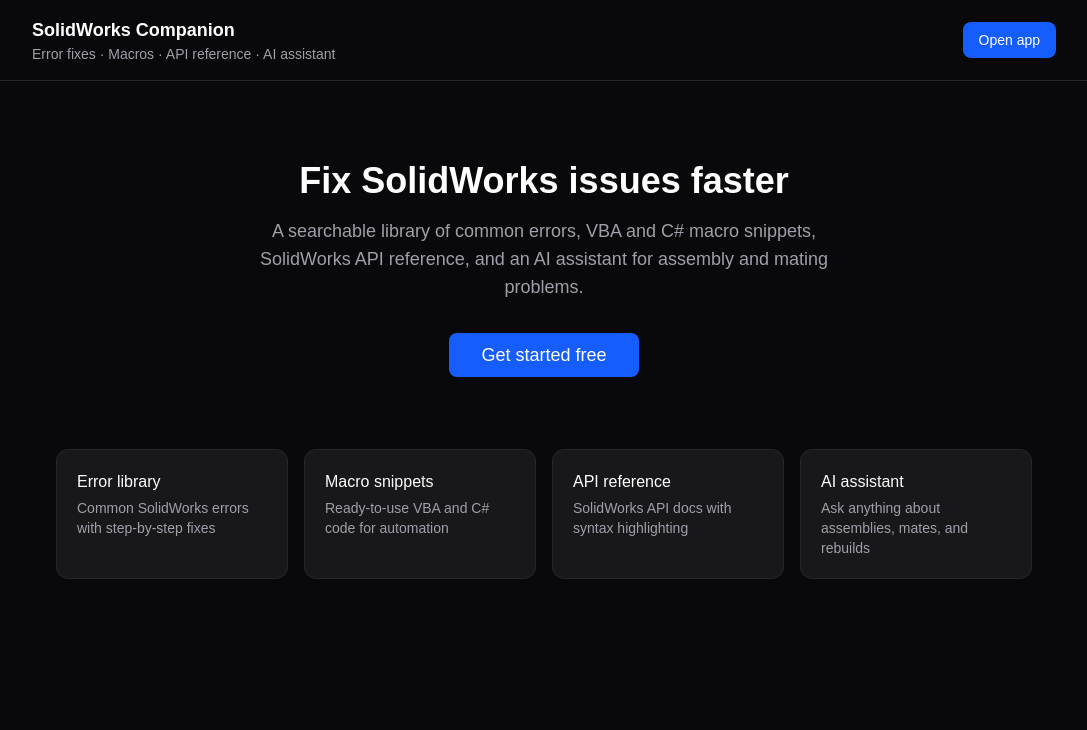
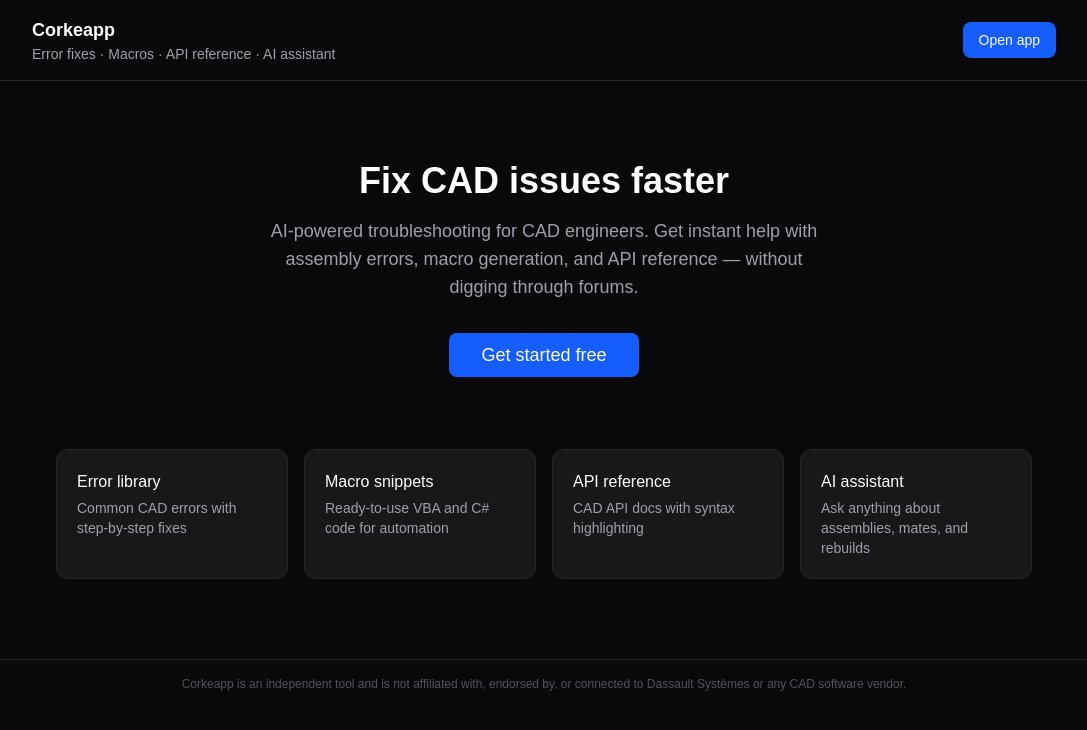
Before and after one commit to Corkesys/corkeapp, a Next.js app: page / in a window 1280 px wide. Shown: the top 730 px of the page, without its empty margins (96-1183 px from the left). Built offline with nearby package versions, Linux system fonts and the light colour scheme.

Commit message:
rebrand to Corkeapp, remove trademark references

```diff
--- a/app/dashboard/page.tsx
+++ b/app/dashboard/page.tsx
@@ -4,7 +4,7 @@ export default function Dashboard() {
       <header className="border-b border-zinc-800 px-6 py-4">
         <div className="max-w-6xl mx-auto flex items-center justify-between">
           <div>
-            <h1 className="text-lg font-semibold text-white">SolidWorks Companion</h1>
+            <h1 className="text-lg font-semibold text-white">Corkeapp</h1>
             <p className="text-sm text-zinc-400">Assembly · Mating · Macros · API</p>
           </div>
           <span className="text-xs text-zinc-500 border border-zinc-700 rounded-full px-3 py-1">Free plan</span>
@@ -39,7 +39,7 @@ export default function Dashboard() {
         <section className="space-y-4">
           <h2 className="text-base font-medium text-zinc-300">AI assistant</h2>
           <div className="bg-zinc-900 border border-zinc-800 rounded-xl p-4 space-y-3">
-            <p className="text-zinc-400 text-sm">Ask anything about SolidWorks assemblies, mates, macros, or errors.</p>
+            <p className="text-zinc-400 text-sm">Ask anything about CAD assemblies, mates, macros, or errors.</p>
             <textarea
               className="w-full bg-zinc-800 border border-zinc-700 rounded-lg px-3 py-2 text-sm text-white resize-none focus:outline-none focus:border-blue-500"
               rows={4}
--- a/app/layout.tsx
+++ b/app/layout.tsx
@@ -13,8 +13,8 @@ const geistMono = Geist_Mono({
 });
 
 export const metadata: Metadata = {
-  title: "Create Next App",
-  description: "Generated by create next app",
+  title: "Corkeapp — CAD Assistant",
+  description: "Assembly fixes, macros, API reference and AI troubleshooting for CAD engineers.",
 };
 
 export default function RootLayout({
--- a/app/page.tsx
+++ b/app/page.tsx
@@ -4,21 +4,21 @@ export default function Home() {
       <header className="border-b border-zinc-800 px-6 py-4">
         <div className="max-w-5xl mx-auto flex items-center justify-between">
           <div>
-            <h1 className="text-lg font-semibold text-white">SolidWorks Companion</h1>
+            <h1 className="text-lg font-semibold text-white">Corkeapp</h1>
             <p className="text-sm text-zinc-400">Error fixes · Macros · API reference · AI assistant</p>
           </div>
           <a href="/dashboard" className="bg-blue-600 hover:bg-blue-500 text-white text-sm font-medium px-4 py-2 rounded-lg">Open app</a>
         </div>
       </header>
       <main className="max-w-5xl mx-auto px-6 py-20 text-center">
-        <h2 className="text-4xl font-bold text-white mb-4">Fix SolidWorks issues faster</h2>
-        <p className="text-zinc-400 text-lg mb-10 max-w-xl mx-auto">A searchable library of common errors, VBA and C# macro snippets, SolidWorks API reference, and an AI assistant for assembly and mating problems.</p>
+        <h2 className="text-4xl font-bold text-white mb-4">Fix CAD issues faster</h2>
+        <p className="text-zinc-400 text-lg mb-10 max-w-xl mx-auto">AI-powered troubleshooting for CAD engineers. Get instant help with assembly errors, macro generation, and API reference — without digging through forums.</p>
         <a href="/dashboard" className="bg-blue-600 hover:bg-blue-500 text-white font-medium px-8 py-3 rounded-lg text-lg">Get started free</a>
       </main>
       <section className="max-w-5xl mx-auto px-6 pb-20 grid grid-cols-1 sm:grid-cols-2 lg:grid-cols-4 gap-4">
         <div className="bg-zinc-900 border border-zinc-800 rounded-xl p-5">
           <h3 className="text-white font-medium mb-1">Error library</h3>
-          <p className="text-zinc-400 text-sm">Common SolidWorks errors with step-by-step fixes</p>
+          <p className="text-zinc-400 text-sm">Common CAD errors with step-by-step fixes</p>
         </div>
         <div className="bg-zinc-900 border border-zinc-800 rounded-xl p-5">
           <h3 className="text-white font-medium mb-1">Macro snippets</h3>
@@ -26,13 +26,18 @@ export default function Home() {
         </div>
         <div className="bg-zinc-900 border border-zinc-800 rounded-xl p-5">
           <h3 className="text-white font-medium mb-1">API reference</h3>
-          <p className="text-zinc-400 text-sm">SolidWorks API docs with syntax highlighting</p>
+          <p className="text-zinc-400 text-sm">CAD API docs with syntax highlighting</p>
         </div>
         <div className="bg-zinc-900 border border-zinc-800 rounded-xl p-5">
           <h3 className="text-white font-medium mb-1">AI assistant</h3>
           <p className="text-zinc-400 text-sm">Ask anything about assemblies, mates, and rebuilds</p>
         </div>
       </section>
+      <footer className="border-t border-zinc-800 px-6 py-4">
+        <div className="max-w-5xl mx-auto text-center">
+          <p className="text-zinc-600 text-xs">Corkeapp is an independent tool and is not affiliated with, endorsed by, or connected to Dassault Systèmes or any CAD software vendor.</p>
+        </div>
+      </footer>
     </div>
   );
 }
```
